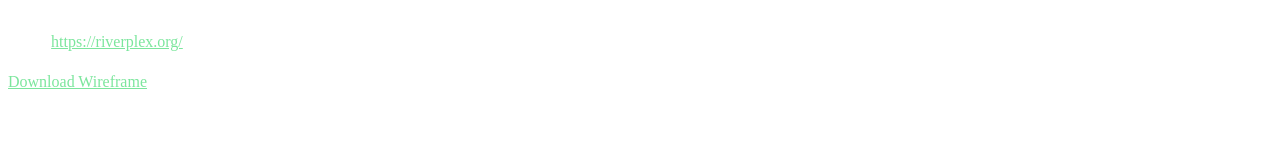
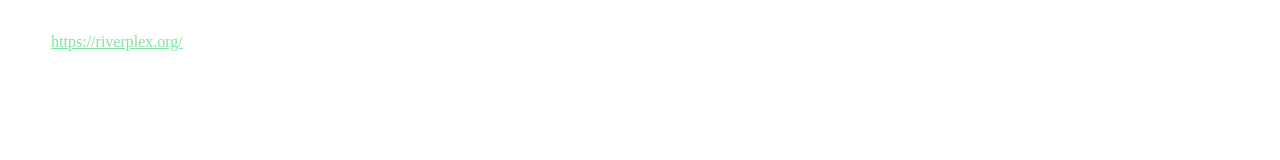
Before and after one commit to ZombiEquinox/jk-next, a Next.js app: page /web/webNine in a window 1280 px wide. Shown: the part 297-457 px from the top of the page. Built offline with nearby package versions, Linux system fonts and the light colour scheme.

Commit message:
removed riverplex pdf

```diff
--- a/pages/web/webNine.js
+++ b/pages/web/webNine.js
@@ -17,7 +17,6 @@ export default function webNine(){
         <p><strong>Company:</strong> Onefire</p>
         <p><strong>Position:</strong> Junior Front-End Developer / Designer</p>
         <p><strong>URL:</strong> <a href="https://riverplex.org/">https://riverplex.org/</a></p>
-        <p><a href="../pdf/RiverplexWebsiteWireframe.pdf">Download Wireframe</a></p>
         <p>A project that went through many iderations until we landed on its current design. After the Development of the RiverPlex mobile app, the Peoria RiverPlex hired OneFire to design a new Website for them. Starting with a Flow to get content in the correct spot instead of being unorganized, we wanted to make sure all content was accounted for and was in the approitate place. The Design process started with us looking through some WordPress theme and finding one that fit the needs of the clients. Once the correct theme was chosen we explored the theme and looked at its capabilities, then starting Design in Adobe Illustrator with Wireframes then Mockups. Once we got approval from the client we started to develop the site and pulling data. To simplify the app, we changed how the app data is pulled in, and created some hooks for the app to be pulling in data from the website so RiverPlex only has one place to update information on two places. The final design was landed in a joint collaboration between Lyndon Perry and myself, bringing in colors from their application and some colors from their logo. The hero image was shot by Lydon Perry, Spencer Cree and Jeremy Imagei. After I recieved all videography I took time and looked through each video and peiced together a seemless video for their hero section.</p>
         <Image src={image} width="1902px" height="1084px" />
       </div>
```
